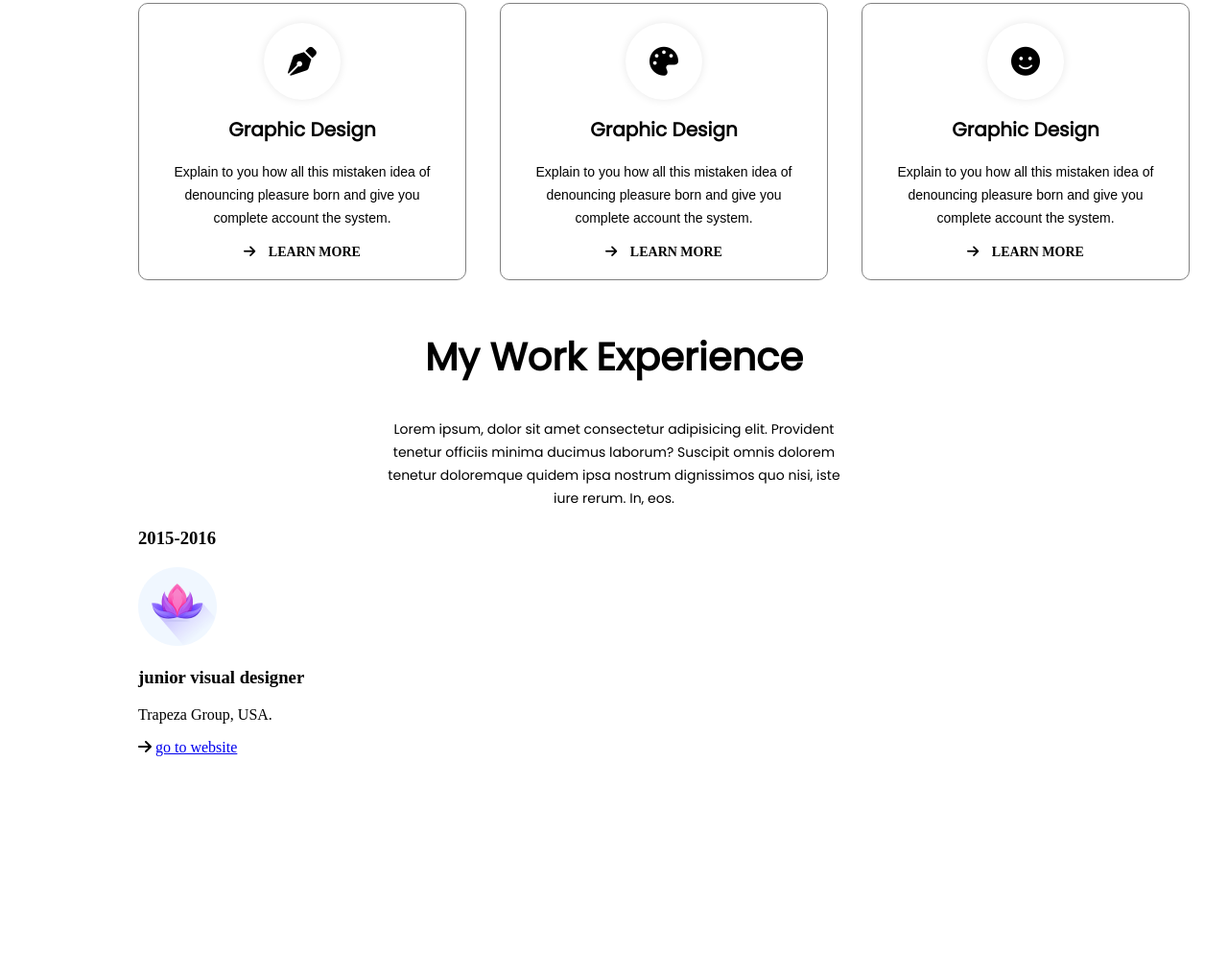
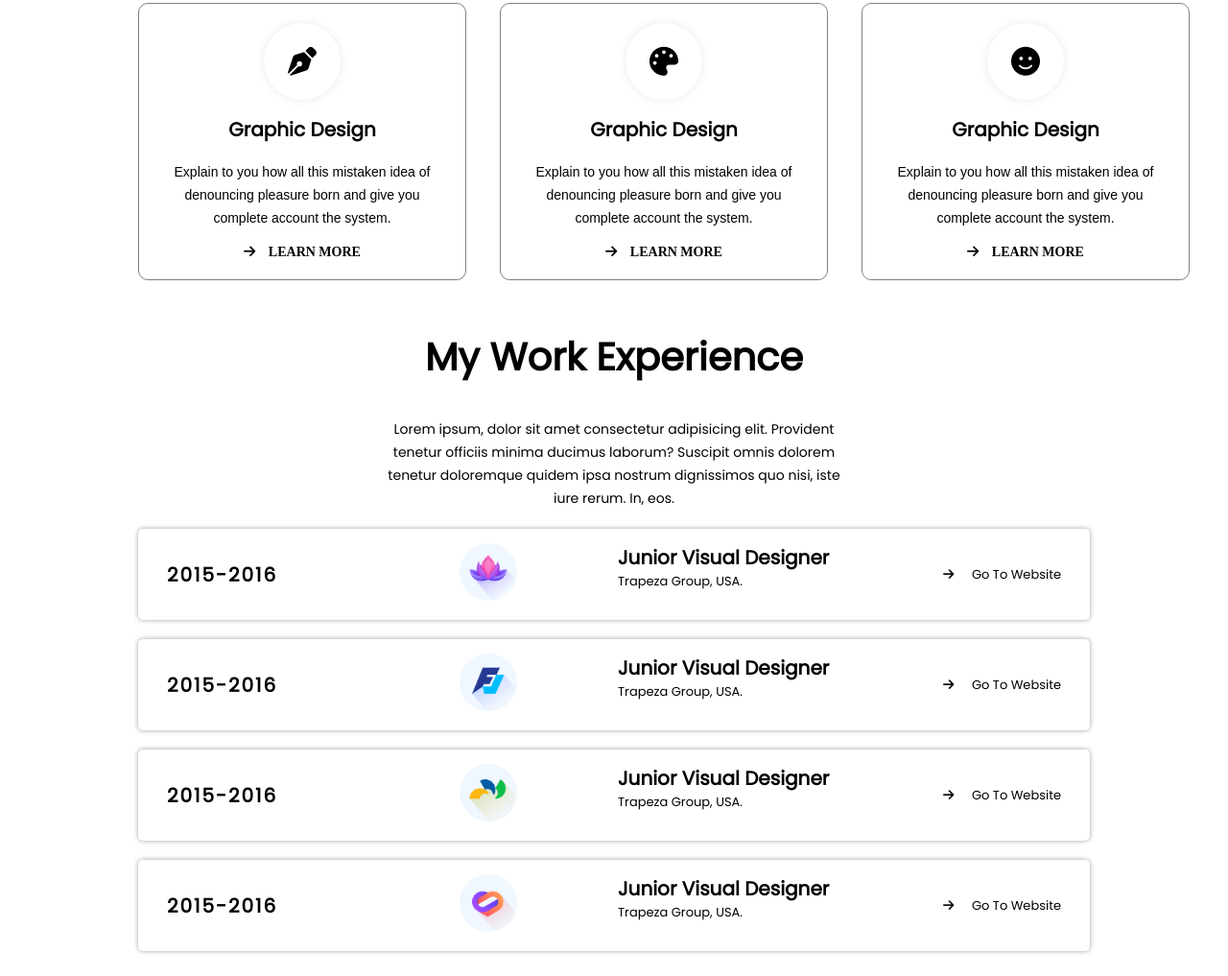
Before and after one commit to Habiba-007/full_portfolio, a plain HTML site: page index.html in a window 1280 px wide. Shown: the part 1348-2365 px from the top of the page at 96% size. Before the commit the page ends 2162 px from the top, so only its background shows below. Drawn offline with Linux system fonts and the light colour scheme.

Commit message:
css update

```diff
--- a/assets/styles/app.css
+++ b/assets/styles/app.css
@@ -522,27 +522,99 @@
 
 }
 
-/* =======================work experience par csst=> =========================  */
+/* ====================== => work experience par csst=> =========================  */
 .work_experience_content {}
 
-.work_experience_content .experience_item_list {}
+.work_experience_content .experience_item_list {
+    box-shadow: 0px 0px 5px rgba(0, 0, 0, 0.388);
+    padding: 15px 30px;
+    display: flex;
+    border-radius: 5px;
+    margin-top: 20px;
+}
 
-.work_experience_content .experience_item_list .session {}
+.work_experience_content .experience_item_list .session {
+    /* border: var(--border); */
+    width: 200px;
+    display: grid;
+    align-content: center;
+}
 
-.work_experience_content .experience_item_list .session h3 {}
+.work_experience_content .experience_item_list .session h3 {
+    font-family: var(--poppins);
+    font-size: 20px;
+    letter-spacing: 2px;
+    margin: 0;
+    /* border: var(--border); */
+}
 
-.work_experience_content .experience_item_list .company_logo {}
+.work_experience_content .experience_item_list .company_logo {
+    /* border: var(--border); */
+    width: 270px;
+    /* display: grid; */
+    text-align: center;
+}
 
-.work_experience_content .experience_item_list .company_logo img {}
+.work_experience_content .experience_item_list .company_logo img {
+    width: 60px;
+}
 
-.work_experience_content .experience_item_list .company_details {}
+.work_experience_content .experience_item_list .company_details {
+    /* border: var(--border); */
+    flex: 1;
+    display: grid;
+    align-content: center;
+    /* margin-top: 20px; */
+}
 
-.work_experience_content .experience_item_list .company_details h3 {}
+.work_experience_content .experience_item_list .company_details h3 {
+    text-transform: capitalize;
+    font-family: var(--poppins);
+    font-size: 20px;
+    margin: 0;
+}
 
-.work_experience_content .experience_item_list .company_adress  p {}
+.work_experience_content .experience_item_list .company_details p {
+    font-family: var(--poppins);
+    font-size: 13px;
+    margin: 0;
+    margin-bottom: 15px;
+}
 
-.work_experience_content .experience_item_list .website_link {}
+.work_experience_content .experience_item_list .website_link {
+    /* border: var(--border); */
+    width: 190px;
+    display: grid;
+    align-content: center;
+    text-align: right;
+}
 
-.work_experience_content .experience_item_list .website_link i {}
+.work_experience_content .experience_item_list .website_link a {
+    text-transform: capitalize;
+    color: black;
+    font-family: var(--poppins);
+    font-size: 13px;
+    position: relative;
+    padding-left: 20px;
+    /* border: var(--border); */
+    text-decoration: none;
 
-.work_experience_content .experience_item_list .website_link i a {}
+
+}
+
+.work_experience_content .experience_item_list .website_link a:hover{
+    color: orange;
+}
+
+.work_experience_content .experience_item_list .website_link a i {
+    position: absolute;
+    left: -10px;
+    top: 3px;
+    transition-duration: .3s;
+}
+
+.work_experience_content .experience_item_list .website_link a:hover i {
+    left: -3px;
+    /* background-color: orange; */
+    color: orange;
+}
--- a/index.html
+++ b/index.html
@@ -13,7 +13,7 @@
 </head>
 
 <body>
-    <!-- // header part start ------------------------------------------------------------------------------>
+    <!-- //=============================== =>header part start=>============================= ------------->
     <header>
         <div class="container">
             <div class="header_content">
@@ -40,7 +40,7 @@
 
         </div>
     </header>
-    <!-- // banner section start -------------------------------------------------------------------------------->
+    <!-- // ================================ => banner section start ================== =>------->
     <section id="banner">
         <div class="container">
             <div class="banner_content">
@@ -71,7 +71,7 @@
             </div>
         </div>
     </section>
-    <!-- advantage section  ------------------------------------------------------------------------->
+    <!-- ============================ => =====>advantage section => => => ------------->
     <section id="advantage">
         <div class="container">
             <div class="advantage_content">
@@ -143,7 +143,7 @@
             </div>
         </div>
     </section>
-    <!--=========================== service part start ---------------------- ==========-->
+    <!--=========================== service part start => ---------------------- ==========-->
     <section id="services">
         <div class="container">
             <div class="common_header">
@@ -221,8 +221,8 @@
         </div>
     </section>
 
-    <!-- My work experience part start -->
-    <section>
+    <!-- ================= =>My work experience part start=> ======================== -->
+    <section id="experience">
         <div class="container">
             <div class="common_header">
                 <h2>
@@ -246,18 +246,85 @@
                         <img src="./assets/images/ex_1.png" alt="logo">
                     </div>
                     <div class="company_details">
-                        <h3>
-                            junior visual designer
-                        </h3>
-                        <p>
-                            Trapeza Group, USA.
-                        </p>
+                        <h3>junior visual designer </h3>
+                        <p>Trapeza Group, USA.</p>
                     </div>
                     <div class="website_link">
-                        <i class="fa fa-arrow-right"></i>
-                        <a href="javascript:void;">
-                            go to website
-                        </a>
+                        <div>
+                            <a href="javascript:void;">
+                                <i class="fa fa-arrow-right"></i>
+                                go to website
+                            </a>
+                        </div>
+                    </div>
+                </div>
+
+                <div class="experience_item_list">
+                    <div class="session">
+                        <h3>
+                            2015-2016
+                        </h3>
+                    </div>
+                    <div class="company_logo">
+                        <img src="./assets/images/ex_2.png" alt="logo">
+                    </div>
+                    <div class="company_details">
+                        <h3>junior visual designer </h3>
+                        <p>Trapeza Group, USA.</p>
+                    </div>
+                    <div class="website_link">
+                        <div>
+                            <a href="javascript:void;">
+                                <i class="fa fa-arrow-right"></i>
+                                go to website
+                            </a>
+                        </div>
+                    </div>
+                </div>
+
+                <div class="experience_item_list">
+                    <div class="session">
+                        <h3>
+                            2015-2016
+                        </h3>
+                    </div>
+                    <div class="company_logo">
+                        <img src="./assets/images/ex_3.png" alt="logo">
+                    </div>
+                    <div class="company_details">
+                        <h3>junior visual designer </h3>
+                        <p>Trapeza Group, USA.</p>
+                    </div>
+                    <div class="website_link">
+                        <div>
+                            <a href="javascript:void;">
+                                <i class="fa fa-arrow-right"></i>
+                                go to website
+                            </a>
+                        </div>
+                    </div>
+                </div>
+
+                <div class="experience_item_list">
+                    <div class="session">
+                        <h3>
+                            2015-2016
+                        </h3>
+                    </div>
+                    <div class="company_logo">
+                        <img src="./assets/images/ex_4.png" alt="logo">
+                    </div>
+                    <div class="company_details">
+                        <h3>junior visual designer </h3>
+                        <p>Trapeza Group, USA.</p>
+                    </div>
+                    <div class="website_link">
+                        <div>
+                            <a href="javascript:void;">
+                                <i class="fa fa-arrow-right"></i>
+                                go to website
+                            </a>
+                        </div>
                     </div>
                 </div>
             </div>
```
